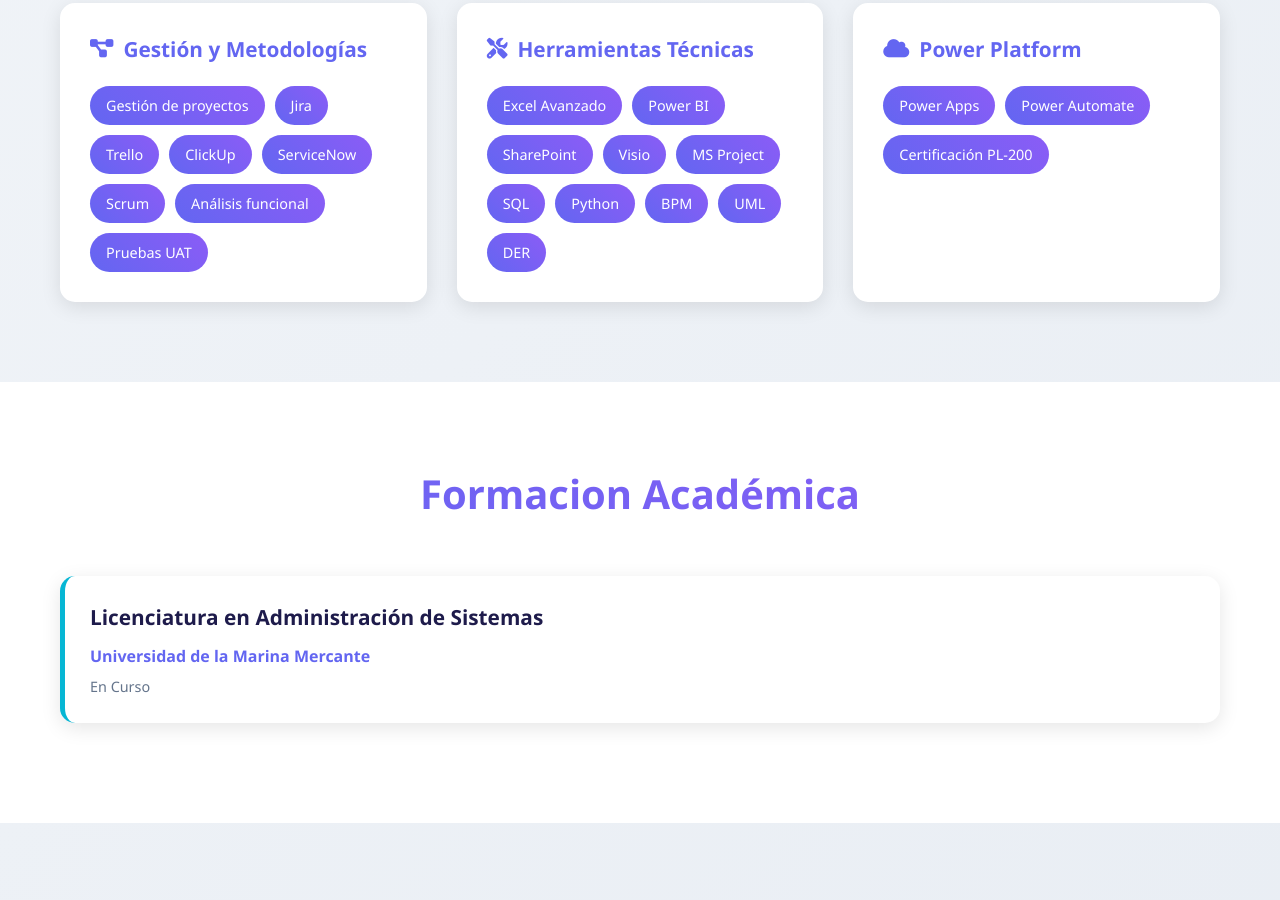
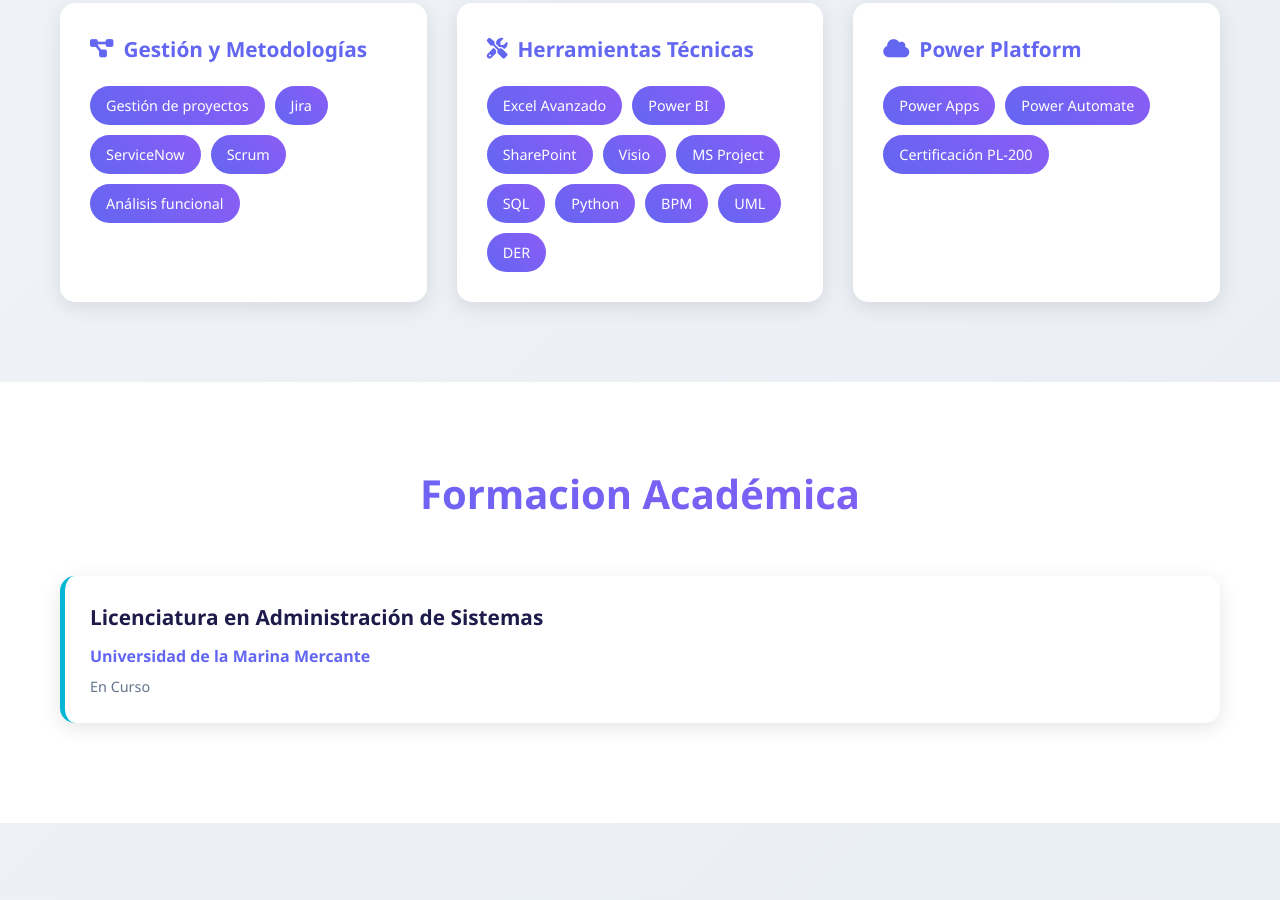
Before and after one commit to Malibu54/Portfolio-cv-online, a plain HTML site: page index.html in a window 1280 px wide. Shown: the part 3252-4152 px from the top of the page. Drawn offline with Linux system fonts and the light colour scheme.

Commit message:
Update index.html

```diff
--- a/index.html
+++ b/index.html
@@ -270,12 +270,9 @@
             <div class="skill-tags">
               <span class="skill-tag">Gestión de proyectos</span>
               <span class="skill-tag">Jira</span>
-              <span class="skill-tag">Trello</span>
-              <span class="skill-tag">ClickUp</span>
               <span class="skill-tag">ServiceNow</span>
               <span class="skill-tag">Scrum</span>
               <span class="skill-tag">Análisis funcional</span>
-              <span class="skill-tag">Pruebas UAT</span>
             </div>
           </div>
 
```
